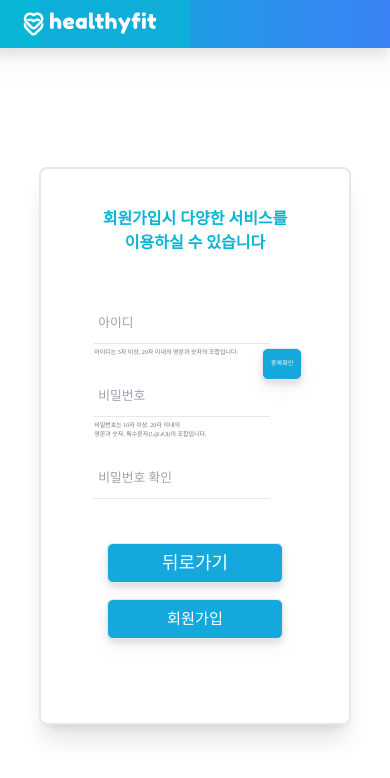
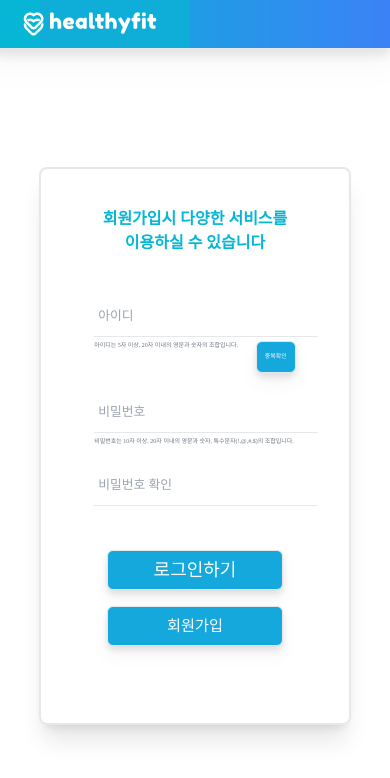
Before and after one commit to JisooOvO/MiniProject-Frontend-DietApp, a React (Create React App) app: page /signUp in a window 390 px wide. Shown: the top 778 px of the page. Built offline with nearby package versions, Linux system fonts and the light colour scheme; a web font is replaced by a local one.

Commit message:
모바일 테스트

```diff
--- a/src/js/routes/Signup.js
+++ b/src/js/routes/Signup.js
@@ -38,8 +38,9 @@ const Signup = () => {
     })
   });
 
+  /** 중복 아이디 검증(미완성) */
   const handleIsDuplication = () => {
-    //중복 아이디 검증
+
   }
 
   const handleGoBack = () => {
@@ -70,35 +71,35 @@ const Signup = () => {
             <div className="w-[90%]">
               <label htmlFor="username" className="hidden">아이디</label>
               <input id="username"
-              className="md:w-96 w-[11rem] sm:w-[14rem] h-10 p-1 border-b"
+              className="md:w-96 w-[14rem] h-10 p-1 border-b"
               name="username" type="text" placeholder="아이디" maxLength={20}
               required title="아이디는 5자 이상, 20자 이내의 영문과 숫자를 포함하여야합니다."
               pattern="^[a-zA-Z0-9]{5,20}$"/>
               <div
-              className="mb-5 mt-1 text-gray-500 text-[30%] w-[9rem]
-              sm:w-[14rem] md:text-sm relative
-              flex justify-start md:w-96">아이디는 5자 이상, 20자 이내의 영문과 숫자의 조합입니다.
-              <button onClick={handleIsDuplication} className="flex flex-col top-0 -right-16
-              md:-right-24 absolute h-8 text-white rounded-md
+              className="mb-5 mt-1 text-gray-500 text-[30%] w-full
+              sm:w-[14rem] lg:text-sm
+              flex justify-between md:w-96">아이디는 5자 이상, 20자 이내의 영문과 숫자의 조합입니다.
+              <button onClick={handleIsDuplication} className="flex flex-col
+              md:-right-24 h-8 text-white rounded-md whitespace-nowrap
               drop-shadow-lg bg-[#14A8DD] hover:bg-[#3A84F5]
-              justify-center text-[70%] p-2 md:text-sm md:w-20 border items-center">중복확인</button>
+              justify-center text-[50%] p-2 md:text-[70%] md:w-20 border items-center">중복확인</button>
               </div>
             </div>
             <div className="w-[90%]">
               <label htmlFor="password" className="hidden">비밀번호</label>
               <input id="password"
-              className="md:w-96 w-[11rem] sm:w-[14rem] h-10 p-1 border-b"
+              className="md:w-96 w-[14rem] h-10 p-1 border-b"
               name="password" type="password" placeholder="비밀번호" maxLength={18}
               required title="비밀먼호는 10자 이상, 20자 이내의 영어 대소문자, 숫자, 특수문자(!,@,#,$)를 포함하여야합니다."
               pattern="^(?=.*[a-zA-Z])(?=.*\d)(?=.*[!@#$]).{10,20}$"/>
               <div
-              className="mb-5 mt-1 text-gray-500 text-[30%] w-[14rem]
-              md:text-sm flex flex-col items-start md:w-96">
-                <div>비밀번호는 10자 이상, 20자 이내의</div>
-                <div>영문과 숫자, 특수문자(!,@,#,$)의 조합입니다.</div>
+              className="mb-5 mt-1 text-gray-500 text-[30%] w-full
+              lg:text-sm flex flex-col items-start md:w-96">
+                비밀번호는 10자 이상, 20자 이내의
+                영문과 숫자, 특수문자(!,@,#,$)의 조합입니다.
               </div>
               <input id="checkPassword"
-              className="md:w-96 w-[11rem] sm:w-[14rem] h-10 p-1 border-b" onChange={handleCheckPassword}
+              className="md:w-96 w-[14rem] h-10 p-1 border-b" onChange={handleCheckPassword}
               name="password" type="password" placeholder="비밀번호 확인" maxLength={18}
               required title="비밀먼호는 10자 이상, 20자 이내의 영어 대소문자, 숫자, 특수문자(!,@,#,$)를 포함하여야합니다."
               pattern="^(?=.*[a-zA-Z])(?=.*\d)(?=.*[!@#$]).{10,20}$"/>
@@ -109,13 +110,13 @@ const Signup = () => {
             <button onClick={handleGoBack}
             className='flex flex-col h-10 text-white rounded-md
             drop-shadow-lg bg-[#14A8DD] text-[95%]
-            hover:bg-[#3A84F5] justify-center text-lg w-44 border items-center'>뒤로가기</button>
-            <input id="signUp"
+            hover:bg-[#3A84F5] justify-center text-lg w-44 border items-center'>로그인하기</button>
+            <button id="signUp"
             onClick={handleSubmit}
             className='flex flex-col h-10 text-white rounded-md
-            drop-shadow-lg bg-[#14A8DD]
+            drop-shadow-lg bg-[#14A8DD] text-[95%]
             hover:bg-[#3A84F5] justify-center text-lg w-44 border items-center'
-            type="submit" value="회원가입"/>
+            >회원가입</button>
           </div>
         </div>
     </div>
```
